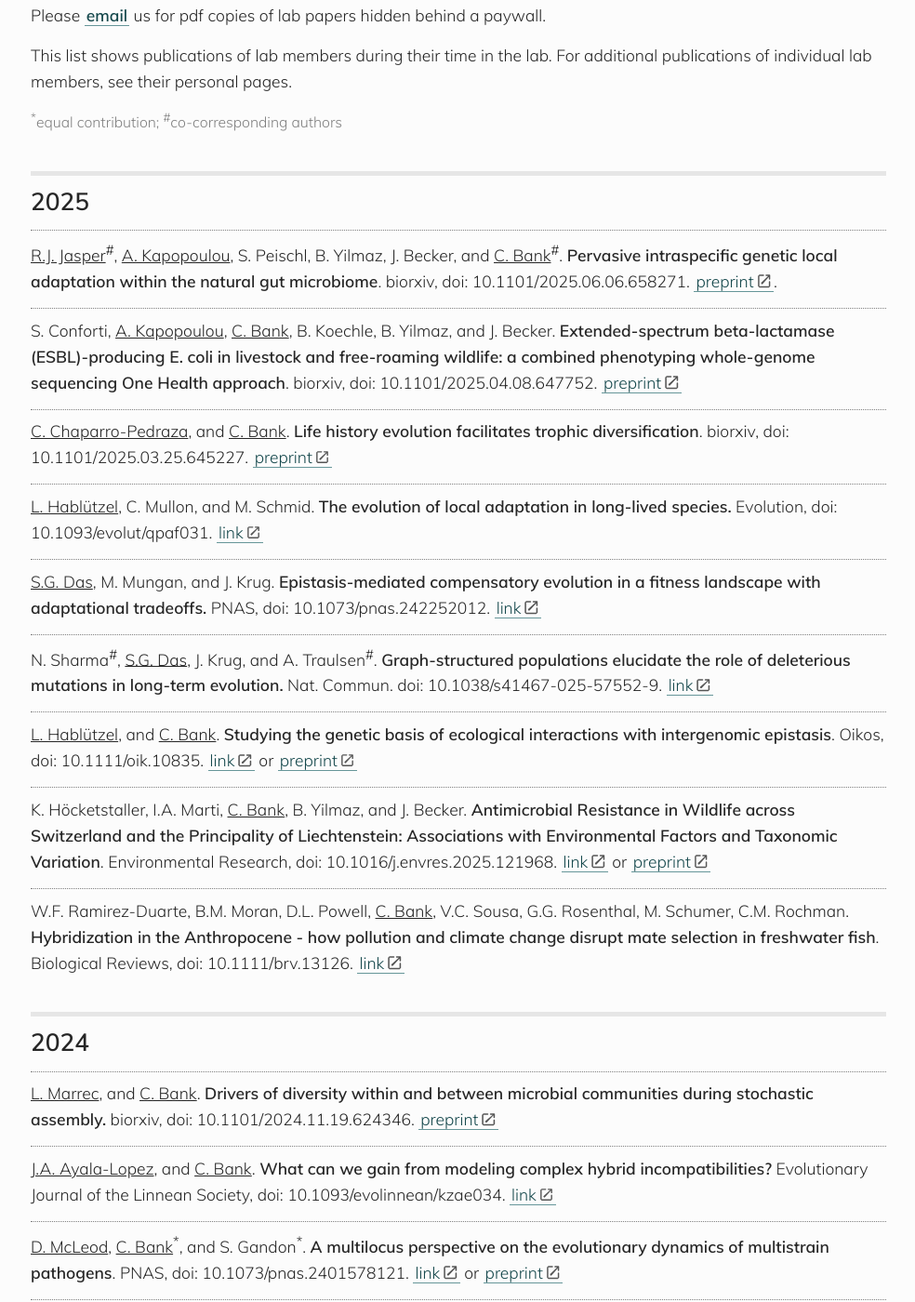
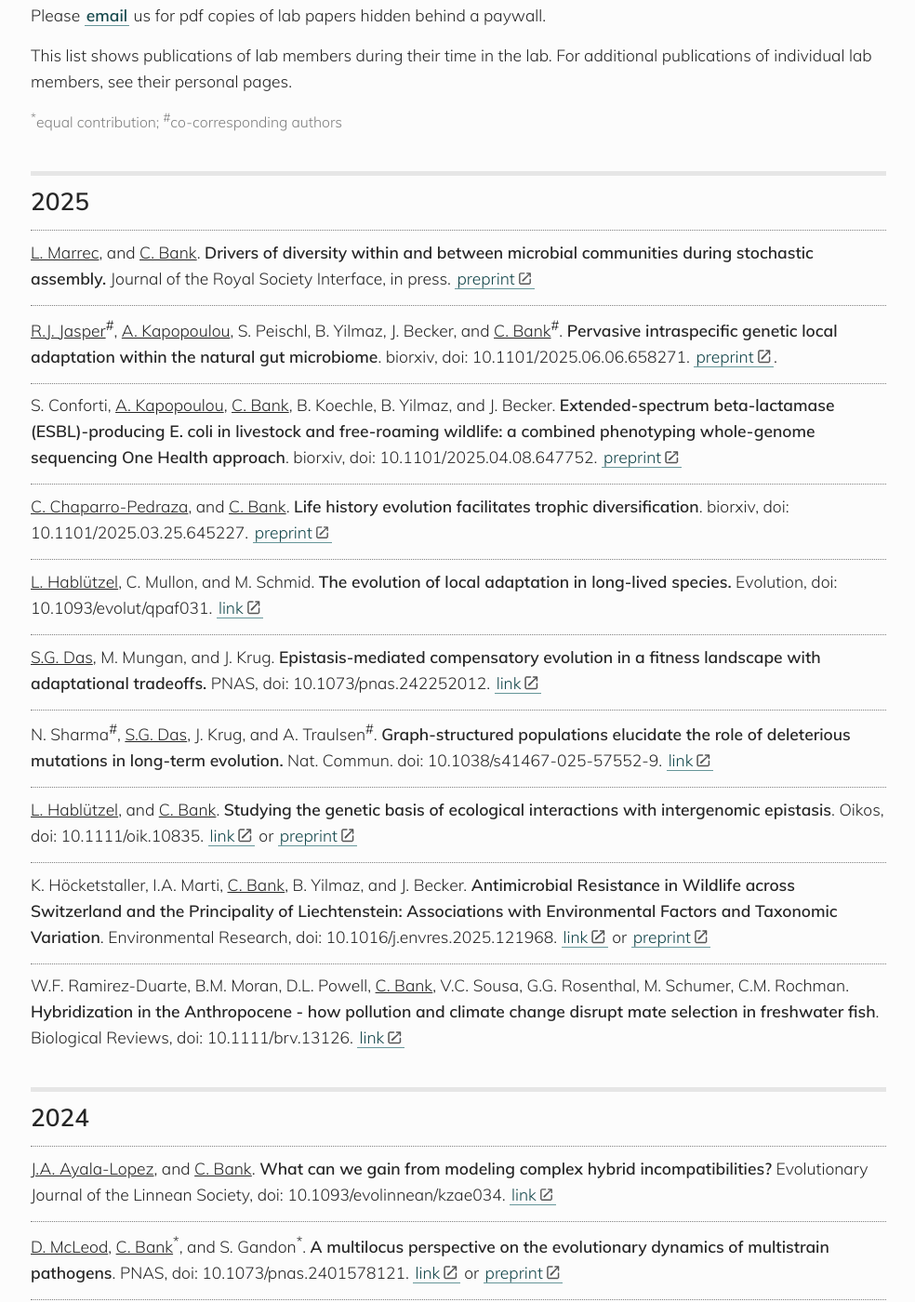
Before and after one commit to banklab/banklab.github.io, a Jekyll site: the page built from publications.md, in a window 1280 px wide and 1400 px high, scrolled down 419 px. Shown: the whole window at 93% size, without its empty margins (147-1131 px from the left). Built offline with Jekyll 4.4.1, drawn with Linux system fonts in a browser that asks for light colours; some web fonts are replaced.

Commit message:
Update publications.md
new accepted paper

```diff
--- a/publications.md
+++ b/publications.md
@@ -21,6 +21,8 @@ https://kramdown.gettalong.org/syntax.html#html-blocks
 
 ## 2025
 
+<u>L. Marrec</u>, and <u>C. Bank</u>. **Drivers of diversity within and between microbial communities during stochastic assembly.** Journal of the Royal Society Interface, in press. [preprint](https://www.biorxiv.org/content/10.1101/2024.11.19.624346v1)
+
 <u>R.J. Jasper</u><sup>#</sup>, <u>A. Kapopoulou</u>, S. Peischl, B. Yilmaz, J. Becker, and <u>C. Bank</u><sup>#</sup>. **Pervasive intraspecific genetic local adaptation within the natural gut microbiome**. biorxiv, doi: 10.1101/2025.06.06.658271. [preprint](https://www.biorxiv.org/cgi/content/short/2025.06.06.658271v1).
 
 S. Conforti, <u>A. Kapopoulou</u>, <u>C. Bank</u>, B. Koechle, B. Yilmaz, and J. Becker. **Extended-spectrum beta-lactamase (ESBL)-producing E. coli in livestock and free-roaming wildlife: a combined phenotyping whole-genome sequencing One Health approach**. biorxiv, doi: 10.1101/2025.04.08.647752. [preprint](https://www.biorxiv.org/content/10.1101/2025.04.08.647752v1)
@@ -40,8 +42,6 @@ K. Höcketstaller, I.A. Marti, <u>C. Bank</u>, B. Yilmaz, and J. Becker. **Antim
 W.F. Ramirez-Duarte, B.M. Moran, D.L. Powell, <u>C. Bank</u>, V.C. Sousa, G.G. Rosenthal, M. Schumer, C.M. Rochman. **Hybridization in the Anthropocene - how pollution and climate change disrupt mate selection in freshwater fish**. Biological Reviews, doi: 10.1111/brv.13126. [link](https://onlinelibrary.wiley.com/doi/full/10.1111/brv.13126)
 
 ## 2024
-
-<u>L. Marrec</u>, and <u>C. Bank</u>. **Drivers of diversity within and between microbial communities during stochastic assembly.** biorxiv, doi: 10.1101/2024.11.19.624346. [preprint](https://www.biorxiv.org/content/10.1101/2024.11.19.624346v1)
 
 <u>J.A. Ayala-Lopez</u>, and <u>C. Bank</u>. **What can we gain from modeling complex hybrid incompatibilities?** Evolutionary Journal of the Linnean Society, doi: 10.1093/evolinnean/kzae034. [link](https://academic.oup.com/evolinnean/advance-article/doi/10.1093/evolinnean/kzae034/7924183?utm_source=authortollfreelink&utm_campaign=evolinnean&utm_medium=email&guestAccessKey=704c8ef7-2db8-4ea4-9d99-b6198057ad2a)
 
```
